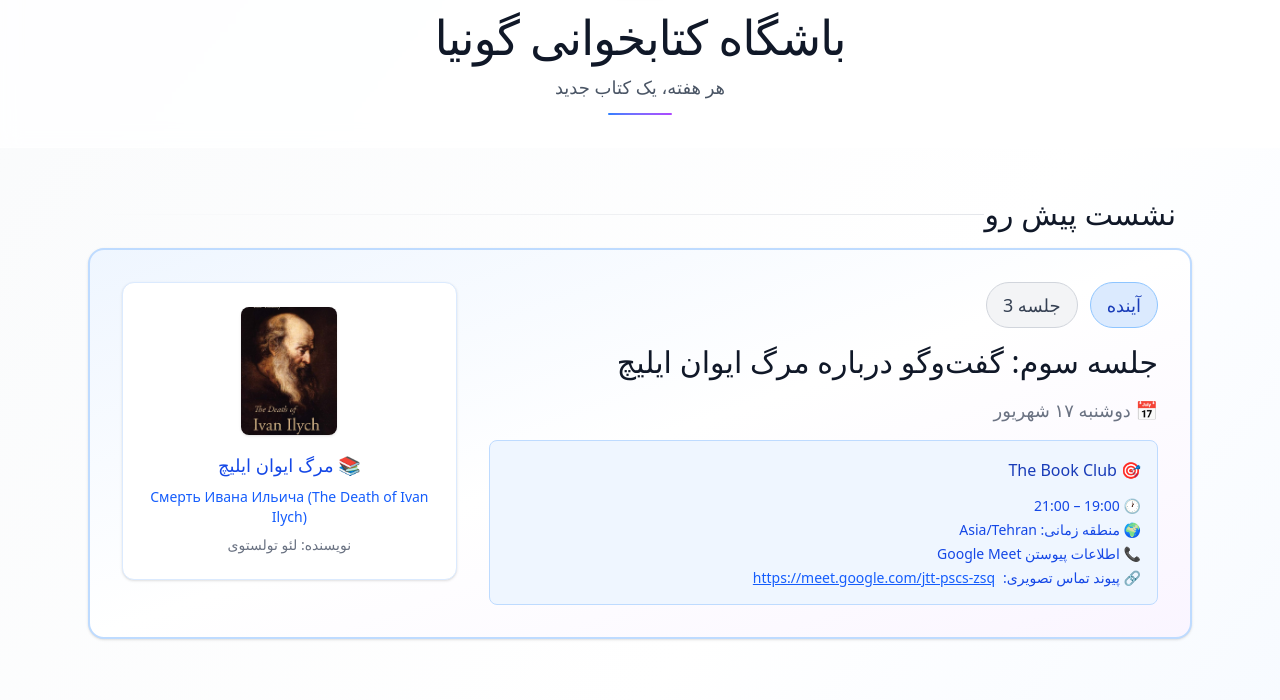
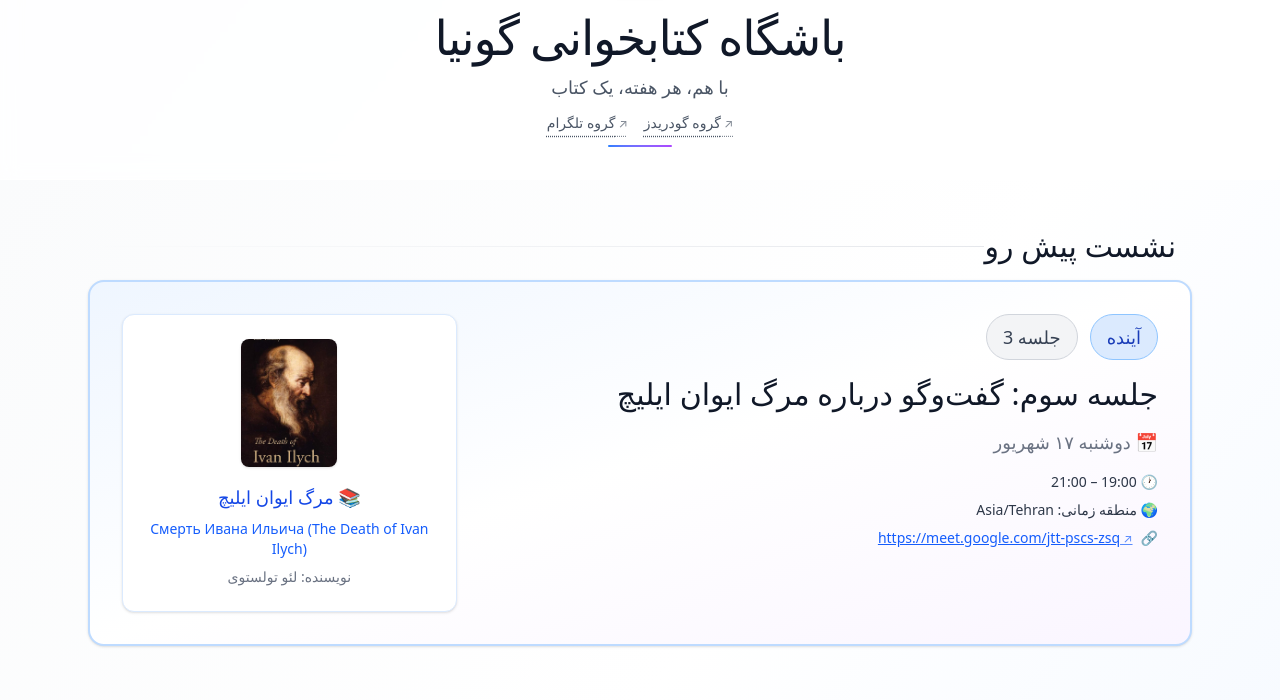
Before and after one commit to mehrad77/gunya-bookclub, a Gatsby site: page / in a window 1280 px wide. Shown: the part 99-799 px from the top of the page. Built offline with nearby package versions, Linux system fonts and the light colour scheme; Gatsby itself is replaced by a stand-in of ours.

Commit message:
feat: add social media links

```diff
--- /dev/null
+++ b/content/constants/social-media.mdx
@@ -0,0 +1,13 @@
+---
+socialMedia:
+  - name: "Goodreads Group"
+    nameFarsi: "گروه گودریدز"
+    url: "https://www.goodreads.com/group/show/1279137-g-nya-book-club-x1f4da"
+    icon: "📚"
+    platform: "goodreads"
+  - name: "Telegram Group"
+    nameFarsi: "گروه تلگرام"
+    url: "https://t.me/+ZzzvXtjRvnIxYTA0"
+    icon: "📱"
+    platform: "telegram"
+---
--- a/content/constants/upcoming-meeting.md
+++ /dev/null
@@ -1,7 +0,0 @@
----
-clubName: "The Book Club"
-time: "19:00 – 21:00"
-timezone: "Asia/Tehran"
-meetingInfo: "اطلاعات پیوستن Google Meet"
-meetLink: "https://meet.google.com/jtt-pscs-zsq"
----
--- a/src/components/UpcomingSessionCard.tsx
+++ b/src/components/UpcomingSessionCard.tsx
@@ -79,29 +79,23 @@ const UpcomingSessionCard: React.FC<UpcomingSessionCardProps> = ({
 
               {/* Meeting Information */}
               {meetingInfo && (
-                <div className="bg-blue-50 border border-blue-200 rounded-lg p-4 space-y-3">
-                  <div className="flex items-center gap-2 text-blue-800 font-medium">
-                    🎯 {meetingInfo.clubName}
-                  </div>
-                  <div className="text-blue-700 text-sm space-y-1">
+                <div className="space-y-3">
+                  <div className="text-sm space-y-2">
                     <div className="flex items-center gap-2">
                       🕐 {meetingInfo.time}
                     </div>
                     <div className="flex items-center gap-2">
                       🌍 منطقه زمانی: {meetingInfo.timezone}
                     </div>
-                    <div className="flex items-center gap-2">
-                      📞 {meetingInfo.meetingInfo}
-                    </div>
                     <div className="flex items-start gap-2">
-                      🔗 پیوند تماس تصویری:{" "}
+                      🔗
                       <a
                         href={meetingInfo.meetLink}
                         target="_blank"
                         rel="noopener noreferrer"
                         className="text-blue-600 hover:text-blue-800 underline break-all"
                       >
-                        {meetingInfo.meetLink}
+                        <span className="text-xs opacity-70"> ↗ </span> {meetingInfo.meetLink}
                       </a>
                     </div>
                   </div>
--- a/src/pages/index.tsx
+++ b/src/pages/index.tsx
@@ -43,10 +43,21 @@ interface IndexPageData {
       meetLink: string;
     };
   };
+  socialMedia: {
+    frontmatter: {
+      socialMedia: Array<{
+        name: string;
+        nameFarsi: string;
+        url: string;
+        icon: string;
+        platform: string;
+      }>;
+    };
+  };
 }
 
 const IndexPage: React.FC<PageProps<IndexPageData>> = ({ data }) => {
-  const { allBooks, allSessions, upcomingMeeting } = data;
+  const { allBooks, allSessions, upcomingMeeting, socialMedia } = data;
 
   // Sort books by status and number
   const sortedBooks = [...allBooks.nodes].sort((a, b) => {
@@ -98,8 +109,28 @@ const IndexPage: React.FC<PageProps<IndexPageData>> = ({ data }) => {
                 باشگاه کتابخوانی گونیا
               </h1>
               <p className="text-gray-600 text-lg font-light">
-                هر هفته، یک کتاب جدید
+                با هم، هر هفته، یک کتاب
               </p>
+
+              {/* Social Media Links */}
+              {socialMedia?.frontmatter?.socialMedia && (
+                <div className="flex justify-center items-center gap-4 text-sm">
+                  {socialMedia.frontmatter.socialMedia.map((social) => (
+                    <a
+                      key={social.platform}
+                      href={social.url}
+                      target="_blank"
+                      rel="noopener noreferrer"
+                      className="flex items-center gap-1 text-gray-600 hover:text-blue-600 transition-colors duration-200 underline decoration-dotted underline-offset-8 hover:decoration-solid"
+                      title={social.nameFarsi}
+                    >
+                      <span><span className="text-xs opacity-70"> ↗ </span>{social.nameFarsi}</span>
+
+                    </a>
+                  ))}
+                </div>
+              )}
+
               <div className="w-16 h-0.5 bg-gradient-to-r from-blue-500 to-purple-500 mx-auto rounded-full"></div>
             </div>
           </div>
@@ -253,5 +284,18 @@ export const query = graphql`
         meetLink
       }
     }
+    socialMedia: mdx(
+      internal: { contentFilePath: { regex: "/constants/social-media/" } }
+    ) {
+      frontmatter {
+        socialMedia {
+          name
+          nameFarsi
+          url
+          icon
+          platform
+        }
+      }
+    }
   }
 `;
```
